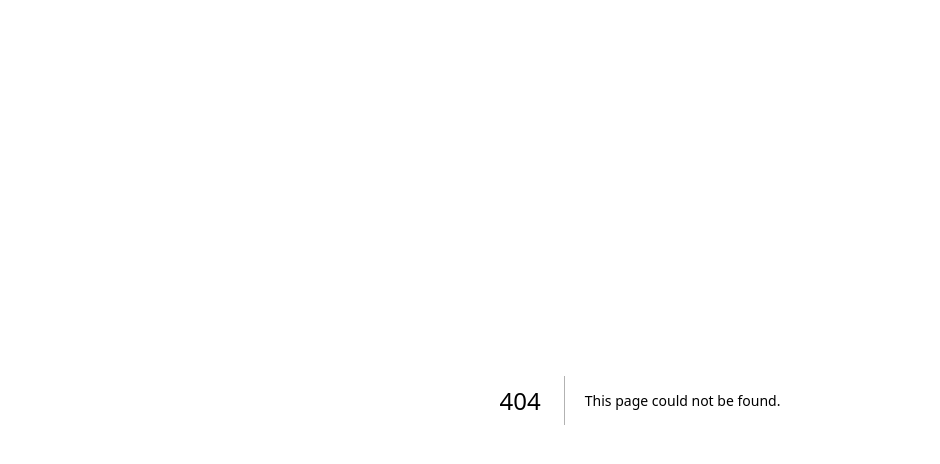
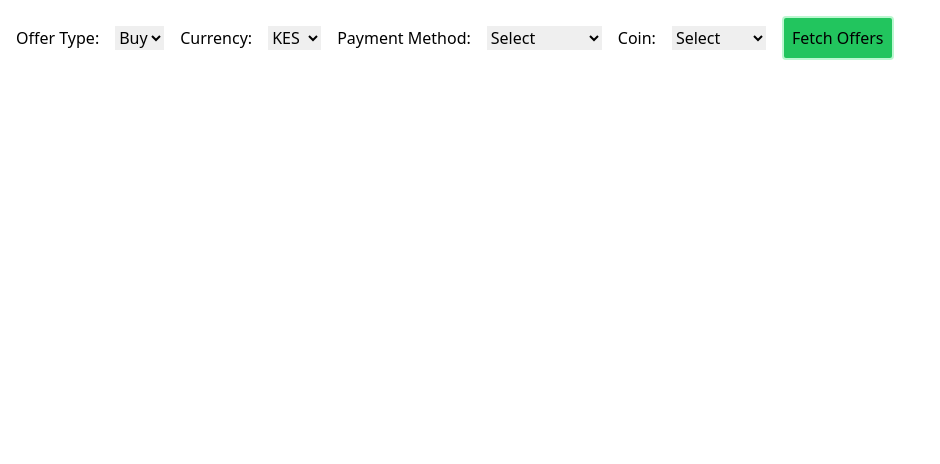
Before and after one commit to mnaibei/noOnes, a Next.js app: page /fetch-offers in a window 1280 px wide. Before the commit this address had no page. Shown: the top 464 px of the page, without its empty margins (0-940 px from the left). Built offline with nearby package versions, Linux system fonts and the light colour scheme.

Commit message:
Fetch offers and render

```diff
--- /dev/null
+++ b/app/fetch-offers/page.tsx
@@ -0,0 +1,116 @@
+"use client";
+import { useState } from "react";
+import axios from "axios";
+import Cookies from "js-cookie";
+
+interface Offer {
+  offer_id: string;
+  offer_type: string;
+  payment_window: number;
+  currency_code: string;
+  fiat_price_per_btc: number;
+  payment_method_name: string;
+  fiat_amount_range_min: number;
+  fiat_amount_range_max: number;
+  offer_owner_username: string;
+  offer_link: string;
+}
+
+function Offers() {
+  const [offerType, setOfferType] = useState("buy");
+  const [currency, setCurrency] = useState("KES");
+  const [paymentMethod, setPaymentMethod] = useState("");
+  const [coin, setCoin] = useState("");
+  const [offers, setOffers] = useState<Offer[]>([]);
+  const access_token = Cookies.get("access_token");
+
+  const fetchOffers = async () => {
+    try {
+      const response = await axios.post("/api/getOffers", {
+        accessToken: access_token,
+        offerParams: {
+          offer_type: offerType,
+          currency_code: currency,
+          payment_method: paymentMethod,
+          crypto_currency_code: coin,
+        },
+      });
+      setOffers(response.data.data.offers);
+    } catch (error) {
+      console.error("Failed to fetch offers:", error);
+    }
+  };
+
+  return (
+    <>
+      <div className="p-2 m-2 flex gap-4 items-center">
+        <label>
+          Offer Type:
+          <select
+            value={offerType}
+            onChange={(e) => setOfferType(e.target.value)}>
+            <option value="buy">Buy</option>
+            <option value="sell">Sell</option>
+          </select>
+        </label>
+        <label>
+          Currency:
+          <select
+            value={currency}
+            onChange={(e) => setCurrency(e.target.value)}>
+            <option value="KES">KES</option>
+            <option value="USD">USD</option>
+          </select>
+        </label>
+        <label>
+          Payment Method:
+          <select
+            value={paymentMethod}
+            onChange={(e) => setPaymentMethod(e.target.value)}>
+            <option value="">Select</option>
+            <option value="m-pesa">M-Pesa</option>
+            <option value="airtel-money">Airtel Money</option>
+          </select>
+        </label>
+        <label>
+          Coin:
+          <select value={coin} onChange={(e) => setCoin(e.target.value)}>
+            <option value="">Select</option>
+            <option value="btc">Bitcoin</option>
+            <option value="usdt">Tether</option>
+            <option value="usdc">USD Coin</option>
+            <option value="eth">Ethereum</option>
+          </select>
+        </label>
+        <button
+          onClick={fetchOffers}
+          className="border-2 rounded border-green-200 bg-green-500 p-2">
+          Fetch Offers
+        </button>
+      </div>
+      <div className=" p-2 m-2 grid grid-cols-3">
+        {offers.map((offer) => (
+          <div
+            key={offer.offer_id}
+            className="border-4 border-red-500 p-2 m-2 flex flex-col gap-2">
+            {/* <h2>{offer.offer_type}</h2> */}
+            <p>Payment Window: {offer.payment_window} Min</p>
+            <p>Currency Code: {offer.currency_code}</p>
+            <p>Price per BTC: {offer.fiat_price_per_btc}</p>
+            <p>Payment Method: {offer.payment_method_name}</p>
+            <p>Minimum amount: KES {offer.fiat_amount_range_min}</p>
+            <p>Maximum amount: KES {offer.fiat_amount_range_max}</p>
+            <p>Offer Owner: {offer.offer_owner_username}</p>
+            <a
+              href={offer.offer_link}
+              className="border-2 rounded border-green-200 bg-green-500 p-2 text-center">
+              View Offer
+            </a>
+          </div>
+        ))}
+      </div>
+    </>
+  );
+}
+
+export default Offers;
--- a/app/home/page.tsx
+++ b/app/home/page.tsx
@@ -5,6 +5,7 @@ import Cookies from "js-cookie";
 import { useRouter } from "next/navigation";
 import PaymentMethods from "../payment/page";
 import CreateOffer from "../create-offer/page";
+import Offers from "../fetch-offers/page";
 
 export default function Home() {
   const [accessToken, setAccessToken] = useState<string | undefined>(
@@ -88,8 +89,8 @@ export default function Home() {
           </div>
         )}
       </div>
-      {/* <PaymentMethods /> */}
       <CreateOffer />
+      <Offers />
     </>
   );
 }
--- a/app/login/page.tsx
+++ b/app/login/page.tsx
@@ -11,7 +11,7 @@ const LoginPage = () => {
   const redirect_uri2 = "https://no-ones.vercel.app/home";
   const redirect_uri3 = "http://localhost:3000/home";
 
-  const redirectUri = redirect_uri2;
+  const redirectUri = redirectUri1;
 
   // console.log("Client ID:", clientId);
 
--- a/pages/api/getAccessToken.ts
+++ b/pages/api/getAccessToken.ts
@@ -18,7 +18,7 @@ export default async function handler(
   const redirect_uri2 = "https://no-ones.vercel.app/home";
   const redirect_uri3 = "http://localhost:3000/home";
 
-  const redirectUri = redirect_uri2;
+  const redirectUri = redirectUri1;
 
   const body = new URLSearchParams();
   body.append("grant_type", "authorization_code");
--- /dev/null
+++ b/pages/api/getOffers.ts
@@ -0,0 +1,34 @@
+import axios from "axios";
+import { NextApiRequest, NextApiResponse } from "next";
+
+export default async function fetchAllOffers(
+  req: NextApiRequest,
+  res: NextApiResponse
+) {
+  if (req.method !== "POST") {
+    return res.status(405).end(); // Method Not Allowed
+  }
+
+  const { accessToken, offerParams } = req.body;
+
+  try {
+    const response = await axios.post(
+      "https://api.noones.com/noones/v1/offer/all",
+      offerParams,
+      {
+        headers: {
+          "Content-Type": "application/x-www-form-urlencoded",
+          Accept: "application/json",
+          Authorization: `Bearer ${accessToken}`,
+        },
+      }
+    );
+    res.status(200).json(response.data);
+  } catch (error: any) {
+    console.error(
+      "Error fetching offers:",
+      error.response?.data || error.message
+    );
+    res.status(500).json({ error: "Failed to fetch offers" });
+  }
+}
```
